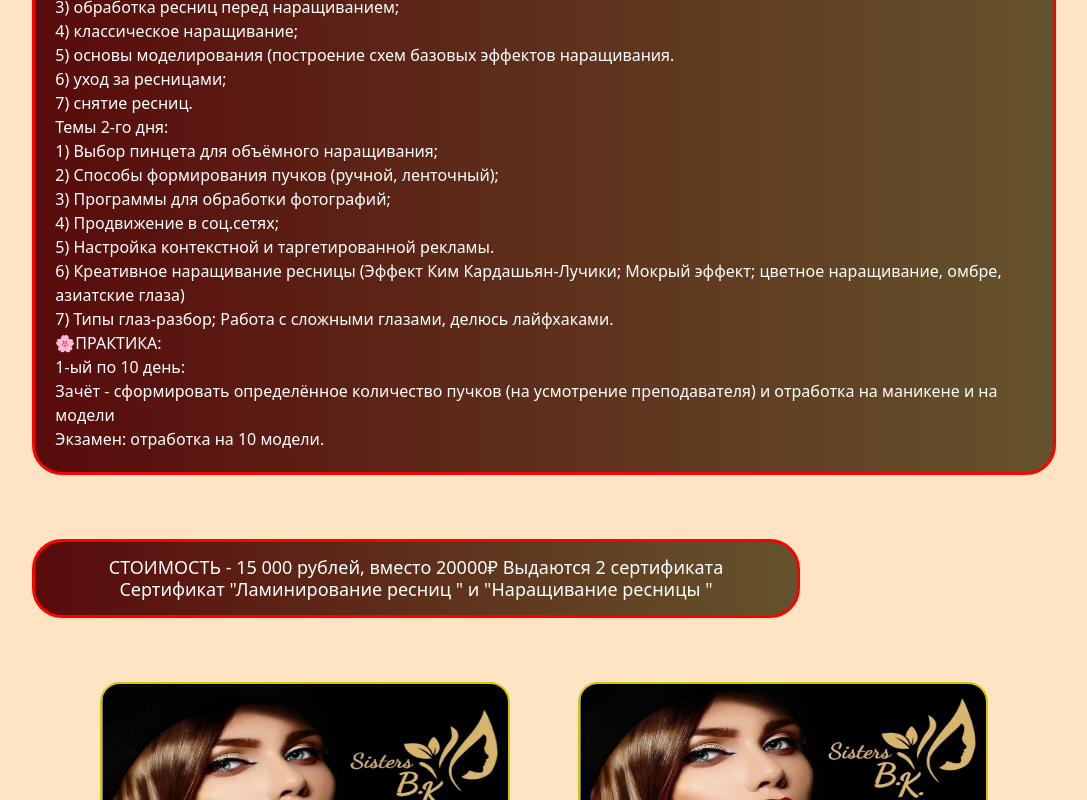
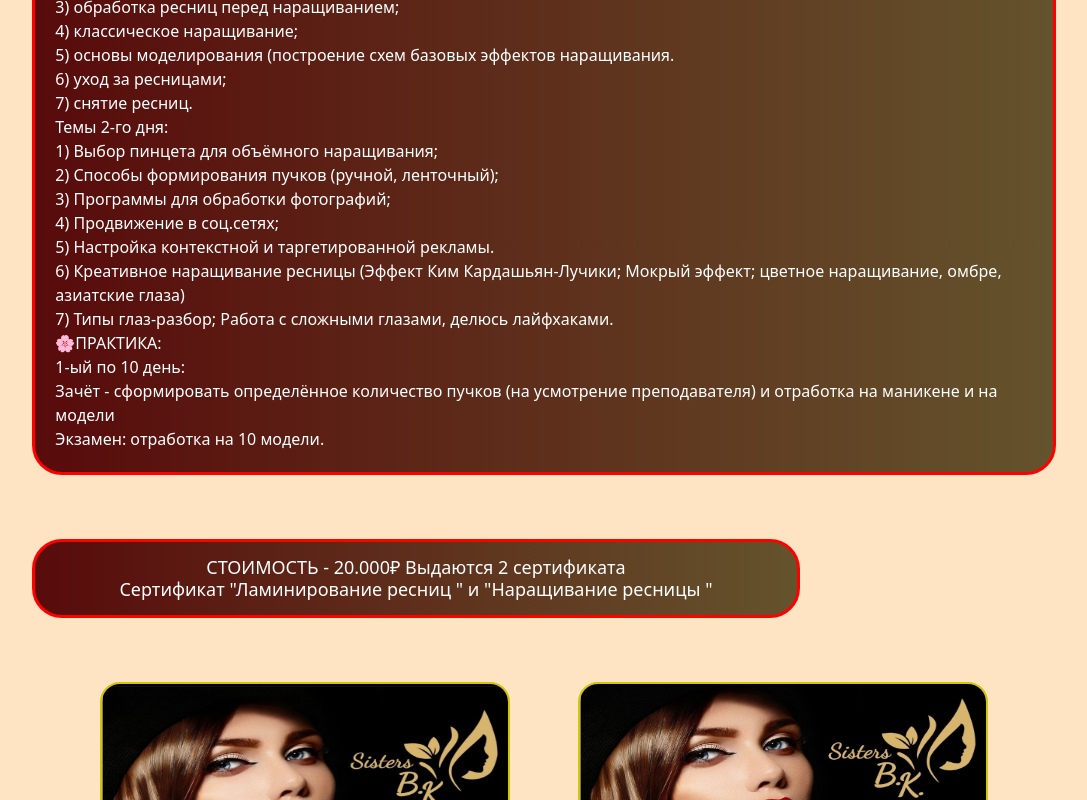
Before and after one commit to Lemon-Space/git_sisters, a React (Create React App) app in the folder nodereactroot/frontend/: page /flaxlashes in a window 1280 px wide. Shown: the part 2552-3352 px from the top of the page, without its empty margins (96-1183 px from the left). Built offline with nearby package versions, Linux system fonts and the light colour scheme.

Commit message:
huyutno ispravil

```diff
--- a/nodereactroot/frontend/src/CatalogsItem/FlaxLashes/Lash/Lash.js
+++ b/nodereactroot/frontend/src/CatalogsItem/FlaxLashes/Lash/Lash.js
@@ -60,7 +60,7 @@ function Lash() {
            <div className='flax_tiitle'>
                 <h3 className='flax_h3'>Провожу обучение наращиванию ресниц <br/>
                     Обучение с нуля, индивидуальное.<br/>
-                    Оплата в первый день обучения в размере <br/>
+                    Оплата в первый день обучения в размере 5000₽ <br/>
                     Делюсь всеми своими знаниями и опытом <br/>
                     Ставлю руку,рассказываю о всех ошибках<br/>
                     Кол-во мест ограниченно.<br/>
@@ -86,7 +86,7 @@ function Lash() {
                     8) помощь материалов по закупочной цене со скидкой мастера<br/>
 
 
-                    Темы 2-го по 5 день: <br/>
+                    Темы 2-го по 3 день: <br/>
                     1) Выбор пинцета для объемного наращивания; <br/>
                     2) Способы формирования пучков (ручной, ленточный); <br/>
                     3) Варианты использования приставного способа объёмного наращивания.<br/>
@@ -124,7 +124,7 @@ function Lash() {
                     Экзамен: отработка на 10 модели. </p>
             </div>
         <div className='flax_prise'>
-                        <h4 className='flax_prise_h4'>СТОИМОСТЬ - 15 000 рублей, вместо 20000₽
+                        <h4 className='flax_prise_h4'>СТОИМОСТЬ - 20.000₽
                 Выдаются  2 сертификата <br/>
                 Сертификат "Ламинирование ресниц "  и "Наращивание ресницы "</h4>
        </div>
--- a/nodereactroot/frontend/src/Education/Why/Why.js
+++ b/nodereactroot/frontend/src/Education/Why/Why.js
@@ -33,7 +33,7 @@ function Why () {
                 <div className="why_comfort">
                     <img className="why_comfort_img3" src={study} />
                     <div> <h3 className="why_comfort_h3">Современная учебная база</h3>
-                    <p className="why_comfort_p">Обучение проходит в стильном, модном учебном центре,<br/> где xуютно, комфортно и чисто.</p></div>
+                    <p className="why_comfort_p">Обучение проходит в стильном, модном учебном центре,<br/> где уютно, комфортно и чисто.</p></div>
 
                 </div>
                 <div className="why_comfort2">
```
